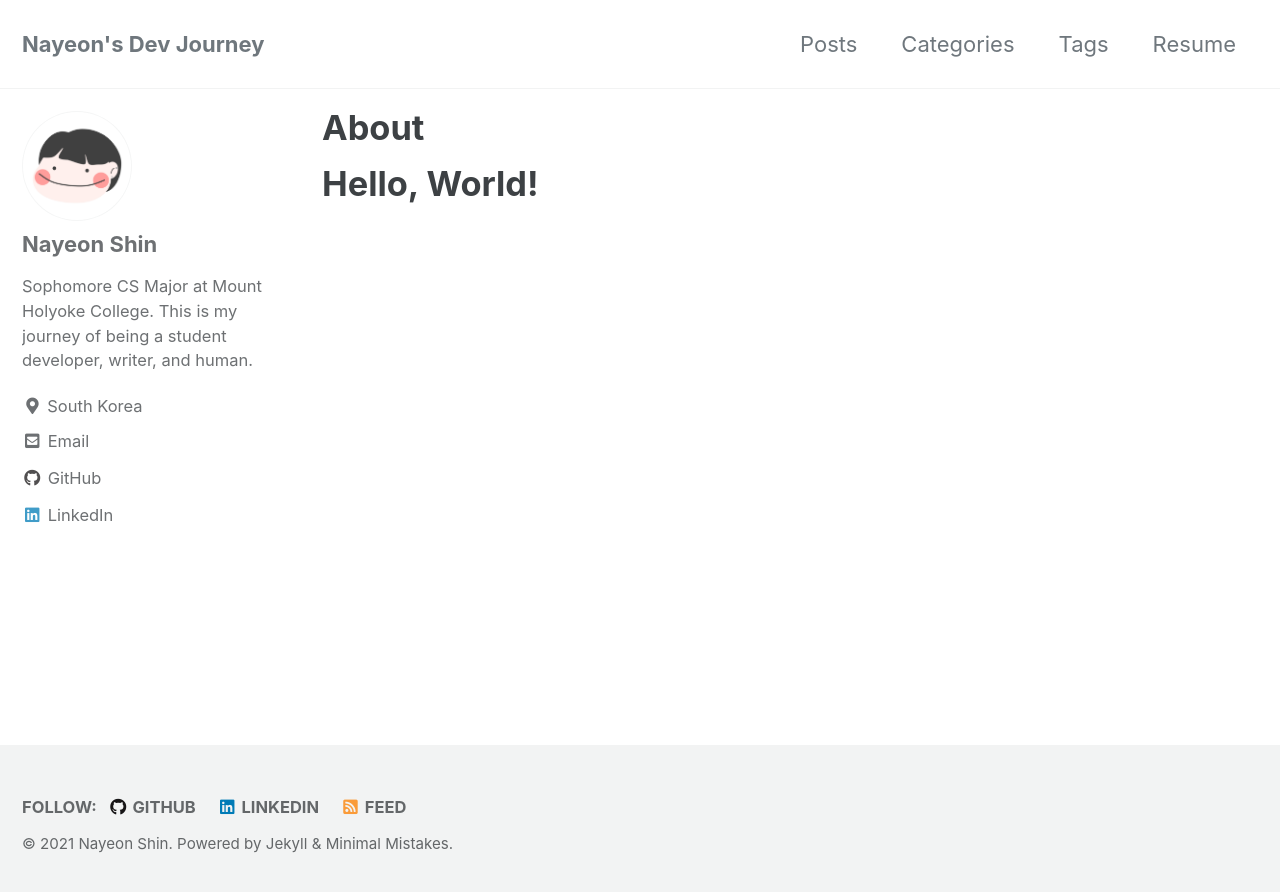
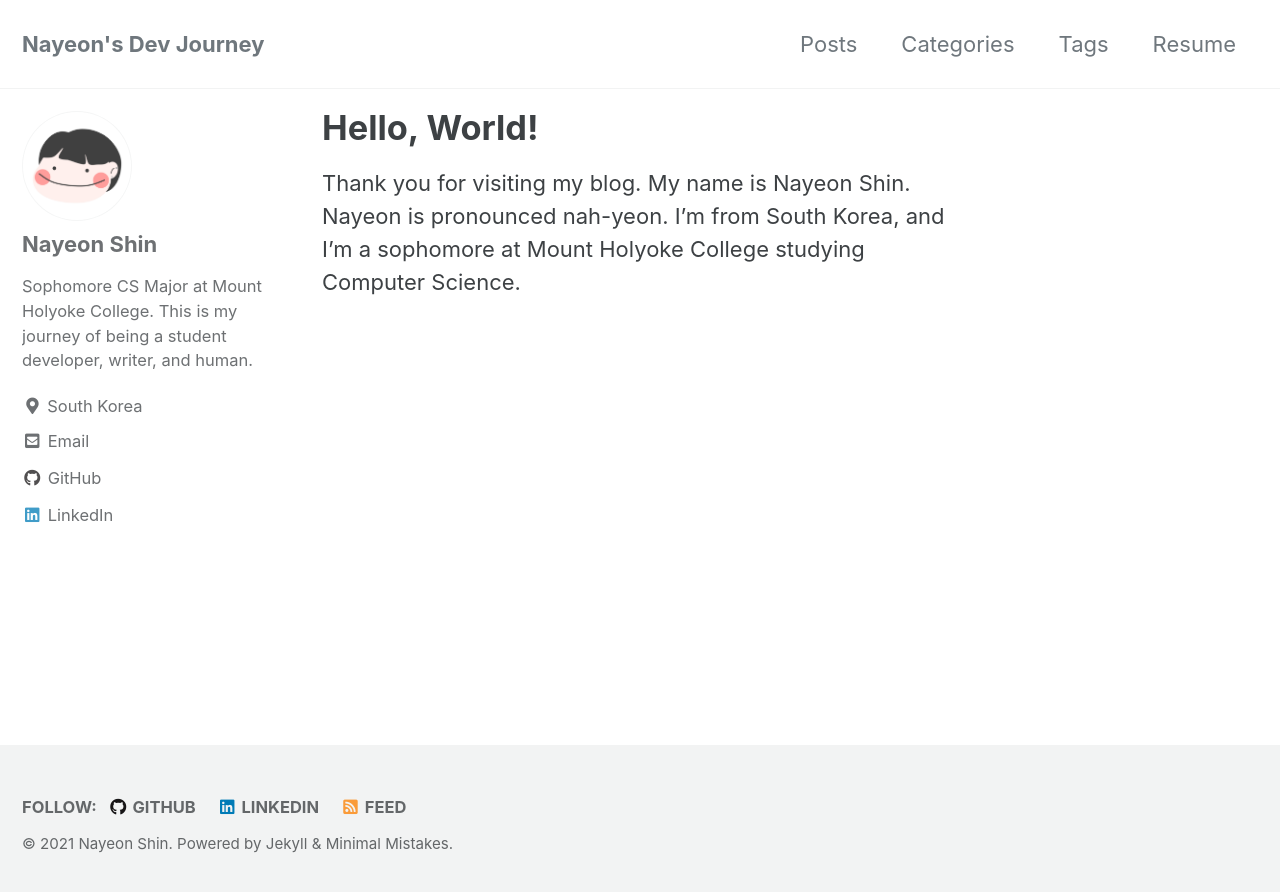
Before and after one commit to nayeonshin/nayeonshin.github.io, a Jekyll site: the page built from index.md, in a window 1280 px wide. Shown: the top 892 px of the page. Built offline with Jekyll 4.4.1, drawn with Linux system fonts in a browser that asks for light colours; cached includes are drawn as plain includes.

Commit message:
Update index.md

```diff
--- a/index.md
+++ b/index.md
@@ -1,8 +1,8 @@
 ---
-title: "About"
+title: "Hello, World!"
 layout: archive
 permalink: /
 author_profile: true
 ---
 
-# Hello, World!
+Thank you for visiting my blog. My name is Nayeon Shin. Nayeon is pronounced nah-yeon. I'm from South Korea, and I'm a sophomore at Mount Holyoke College studying Computer Science.
```
